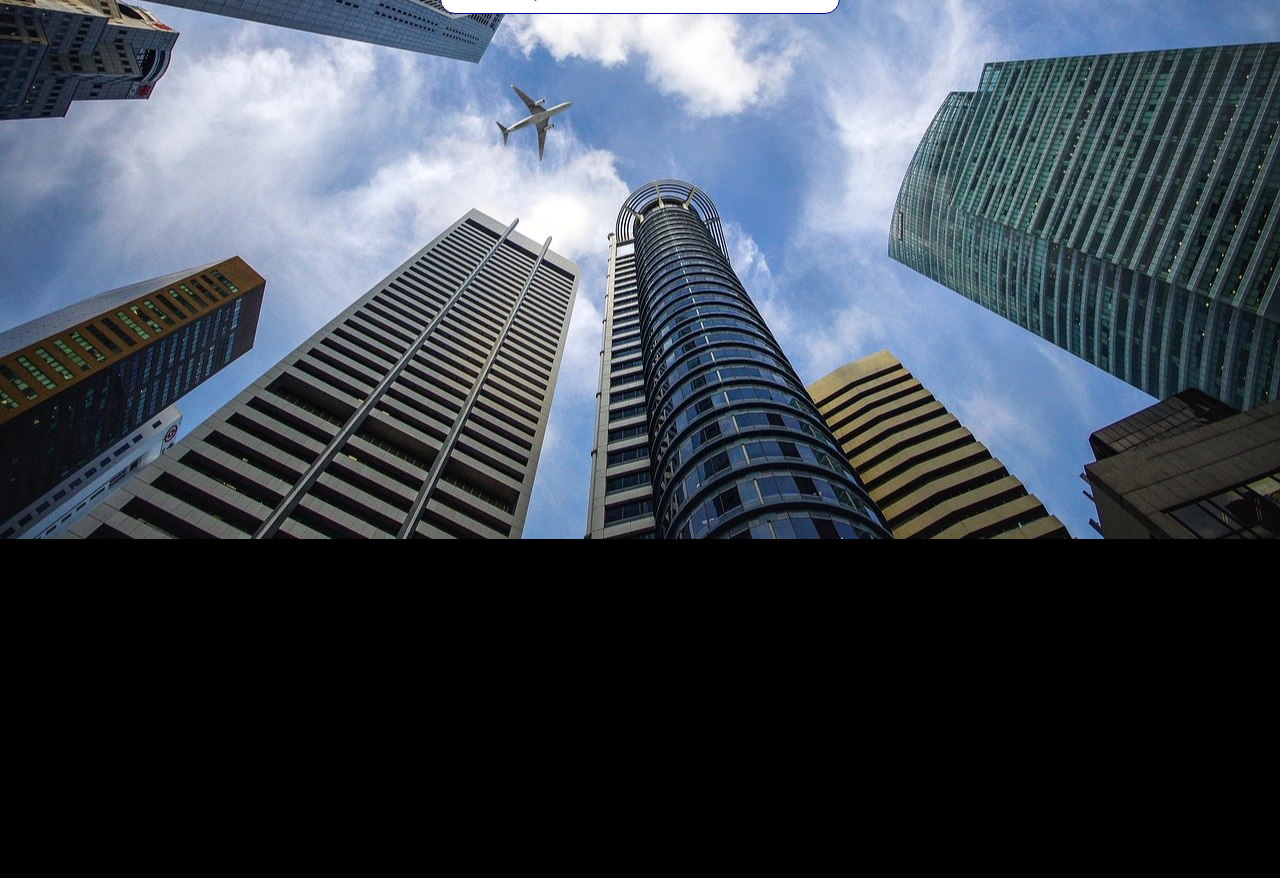
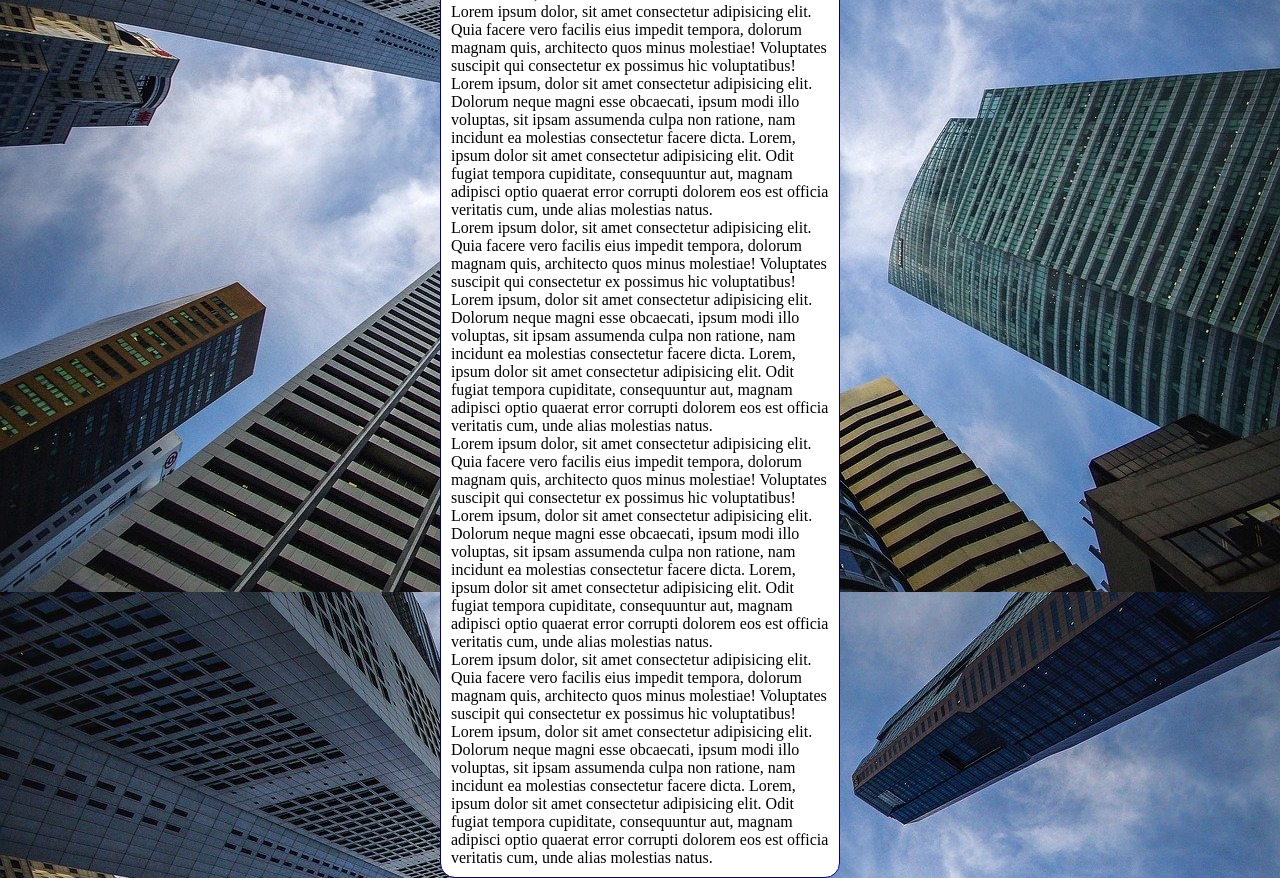
Before and after one commit to devthaistardy/html_css, a plain HTML site: page exercicios/ex022/fundo006.html in a window 1280 px wide. Shown: the part 261-1139 px from the top of the page. Before the commit the page ends 800 px from the top, so only its background shows below. Drawn offline with Linux system fonts and the light colour scheme.

Commit message:
aprendendo sobre shorthands

```diff
--- a/exercicios/ex022/fundo006.html
+++ b/exercicios/ex022/fundo006.html
@@ -3,7 +3,7 @@
 <head>
   <meta charset="UTF-8">
   <meta name="viewport" content="width=device-width, initial-scale=1.0">
-  <title>Document</title>
+  <title>Fundo fixo de tela</title>
   <style>
     * {
         margin: 0;
@@ -12,15 +12,25 @@
       }
     body {
       height: 100vh;
+      /*
+      tudo isso pode virar uma única linha de código,
+
       background-color: black;
       background-image: url(img/wallpaper002.jpg);
       background-size: cover;
       background-position: center center;
       background-repeat: no-repeat;
+      background-attachment: fixed ;
+
+      conforme mostrado abaixo:
+      */
+
+      background: black url(img/wallpaper002.jpg) center center no-repeat fixed;
+      background-size: cover;
     }
     main {
       background-color: white;
-      width: 400px;
+      max-width: 400px;
       padding: 10px;
       margin: auto;
       border: 1px solid darkblue;
@@ -36,6 +46,26 @@
       Lorem ipsum, dolor sit amet consectetur adipisicing elit. Dolorum neque magni esse obcaecati, ipsum modi illo voluptas, sit ipsam assumenda culpa non ratione, nam incidunt ea molestias consectetur facere dicta.
       Lorem, ipsum dolor sit amet consectetur adipisicing elit. Odit fugiat tempora cupiditate, consequuntur aut, magnam adipisci optio quaerat error corrupti dolorem eos est officia veritatis cum, unde alias molestias natus.
     </p>
+    <p>
+      Lorem ipsum dolor, sit amet consectetur adipisicing elit. Quia facere vero facilis eius impedit tempora, dolorum magnam quis, architecto quos minus molestiae! Voluptates suscipit qui consectetur ex possimus hic voluptatibus!
+      Lorem ipsum, dolor sit amet consectetur adipisicing elit. Dolorum neque magni esse obcaecati, ipsum modi illo voluptas, sit ipsam assumenda culpa non ratione, nam incidunt ea molestias consectetur facere dicta.
+      Lorem, ipsum dolor sit amet consectetur adipisicing elit. Odit fugiat tempora cupiditate, consequuntur aut, magnam adipisci optio quaerat error corrupti dolorem eos est officia veritatis cum, unde alias molestias natus.
+    </p>
+    <p>
+      Lorem ipsum dolor, sit amet consectetur adipisicing elit. Quia facere vero facilis eius impedit tempora, dolorum magnam quis, architecto quos minus molestiae! Voluptates suscipit qui consectetur ex possimus hic voluptatibus!
+      Lorem ipsum, dolor sit amet consectetur adipisicing elit. Dolorum neque magni esse obcaecati, ipsum modi illo voluptas, sit ipsam assumenda culpa non ratione, nam incidunt ea molestias consectetur facere dicta.
+      Lorem, ipsum dolor sit amet consectetur adipisicing elit. Odit fugiat tempora cupiditate, consequuntur aut, magnam adipisci optio quaerat error corrupti dolorem eos est officia veritatis cum, unde alias molestias natus.
+    </p>
+    <p>
+      Lorem ipsum dolor, sit amet consectetur adipisicing elit. Quia facere vero facilis eius impedit tempora, dolorum magnam quis, architecto quos minus molestiae! Voluptates suscipit qui consectetur ex possimus hic voluptatibus!
+      Lorem ipsum, dolor sit amet consectetur adipisicing elit. Dolorum neque magni esse obcaecati, ipsum modi illo voluptas, sit ipsam assumenda culpa non ratione, nam incidunt ea molestias consectetur facere dicta.
+      Lorem, ipsum dolor sit amet consectetur adipisicing elit. Odit fugiat tempora cupiditate, consequuntur aut, magnam adipisci optio quaerat error corrupti dolorem eos est officia veritatis cum, unde alias molestias natus.
+    </p>
+    <p>
+      Lorem ipsum dolor, sit amet consectetur adipisicing elit. Quia facere vero facilis eius impedit tempora, dolorum magnam quis, architecto quos minus molestiae! Voluptates suscipit qui consectetur ex possimus hic voluptatibus!
+      Lorem ipsum, dolor sit amet consectetur adipisicing elit. Dolorum neque magni esse obcaecati, ipsum modi illo voluptas, sit ipsam assumenda culpa non ratione, nam incidunt ea molestias consectetur facere dicta.
+      Lorem, ipsum dolor sit amet consectetur adipisicing elit. Odit fugiat tempora cupiditate, consequuntur aut, magnam adipisci optio quaerat error corrupti dolorem eos est officia veritatis cum, unde alias molestias natus.
+    </p>
   </main>
 </body>
 </html>
```
